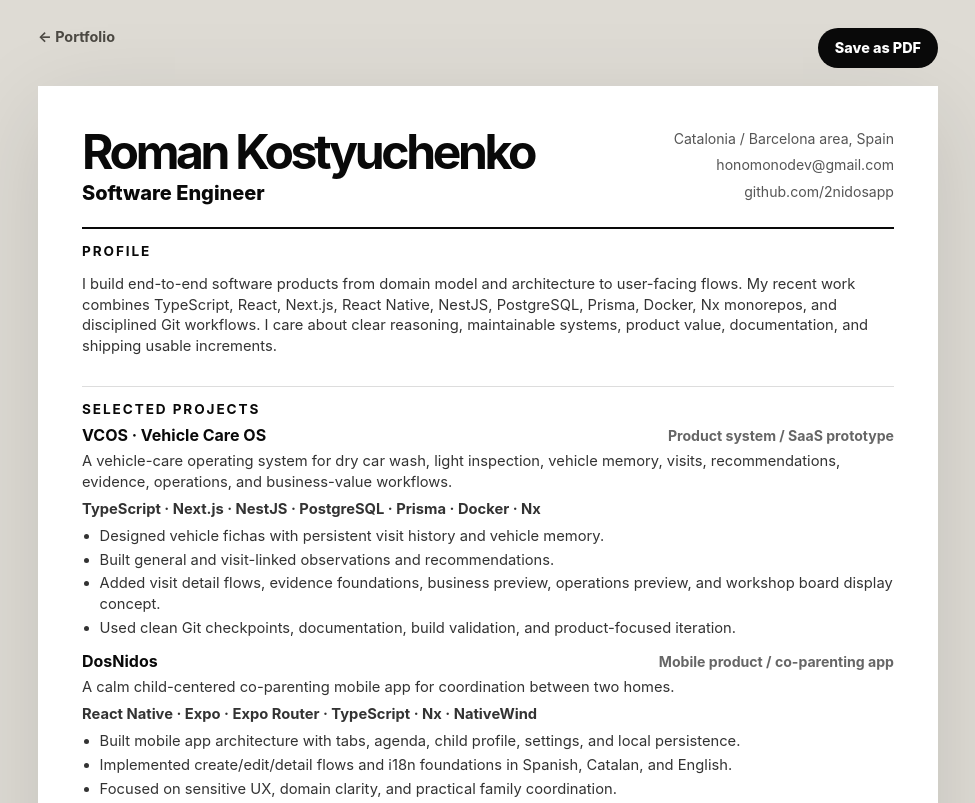
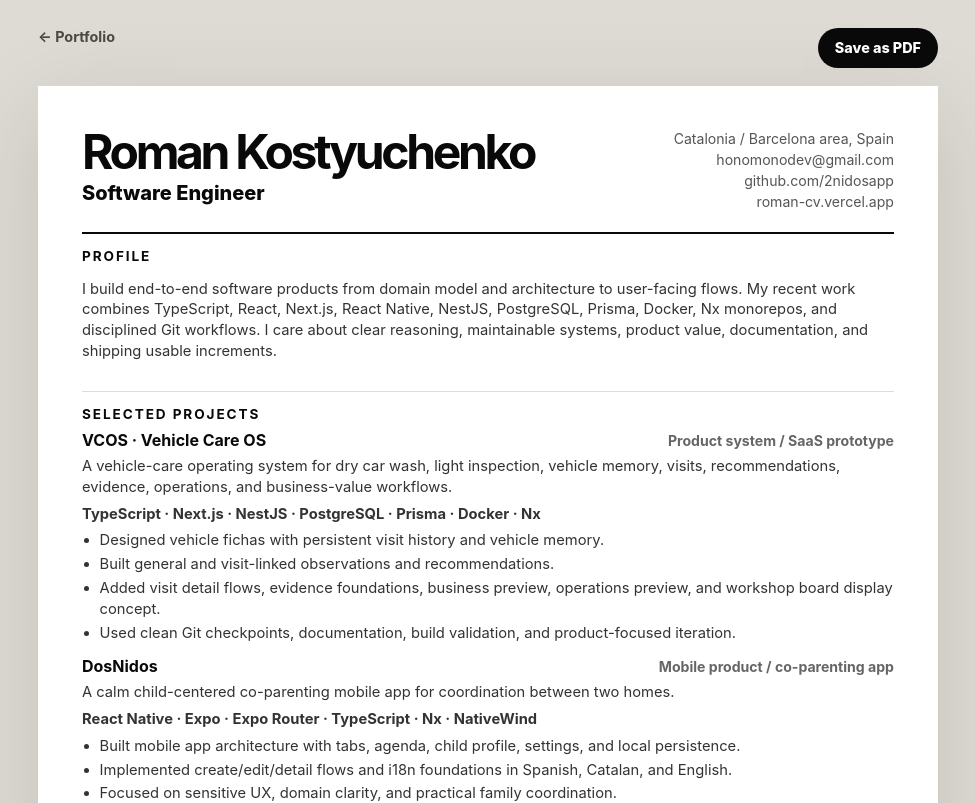
Before and after one commit to 2nidosapp/roman-cv, a Next.js app: page /cv in a window 1280 px wide. Shown: the top 803 px of the page, without its empty margins (152-1127 px from the left). Built offline with nearby package versions, Linux system fonts and the light colour scheme.

Commit message:
Add live portfolio URL

```diff
--- a/src/app/cv/page.tsx
+++ b/src/app/cv/page.tsx
@@ -22,6 +22,7 @@ export default function CvPage() {
             <span>{profile.location}</span>
             <span>{profile.contact.email}</span>
             <span>{profile.contact.github.replace('https://', '')}</span>
+            <span>{profile.contact.website.replace('https://', '')}</span>
           </div>
         </header>
 
--- a/src/data/profile.ts
+++ b/src/data/profile.ts
@@ -17,6 +17,8 @@ export const profile = {
   contact: {
     email: 'honomonodev@gmail.com',
     github: 'https://github.com/2nidosapp',
+    website: 'https://roman-cv.vercel.app',
+    site: 'https://YOUR-VERCEL-URL.vercel.app',
   },
 };
 
```
Also changed, not shown: 1 other file (tests, documents, lock files or other folders).
